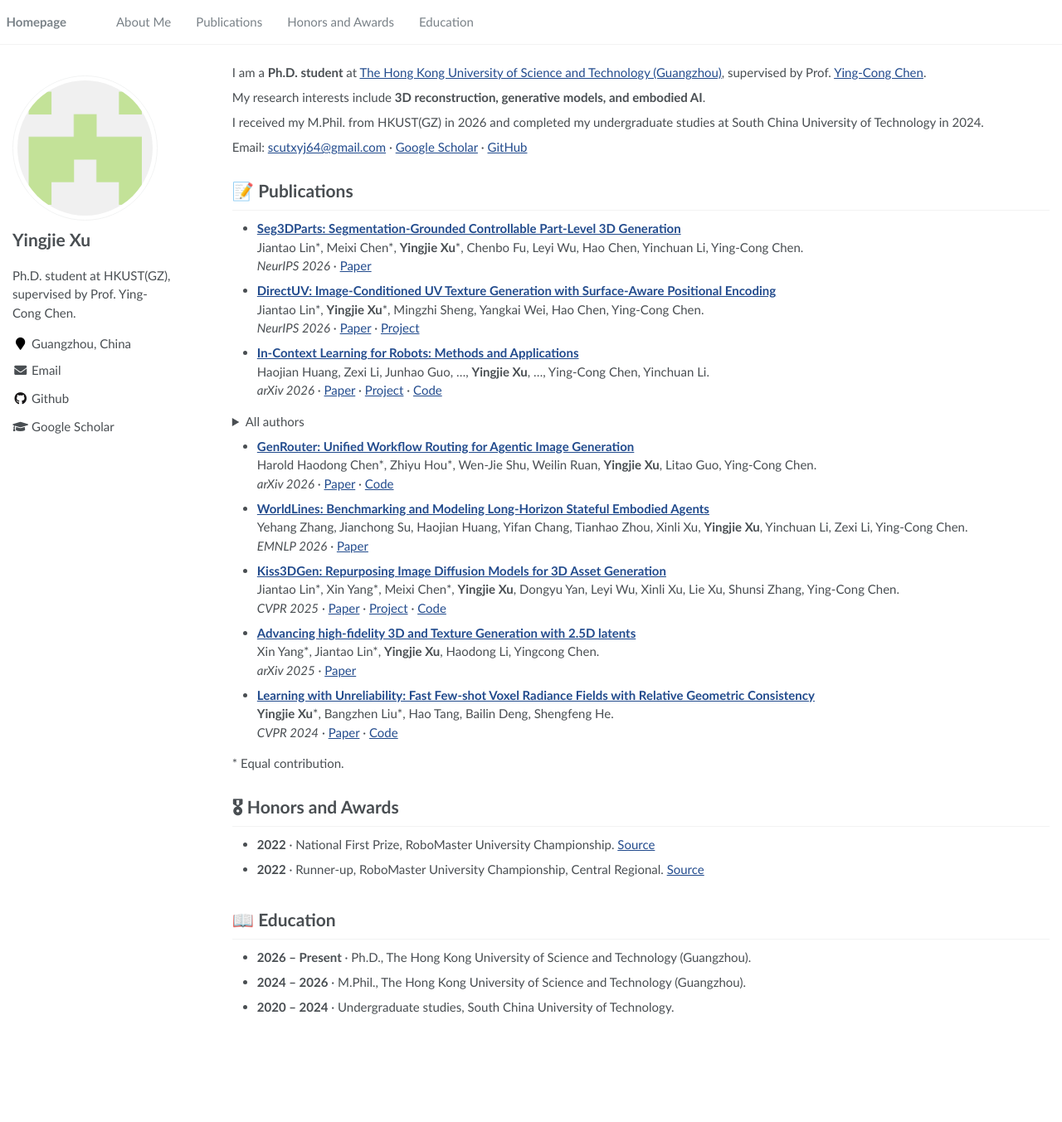
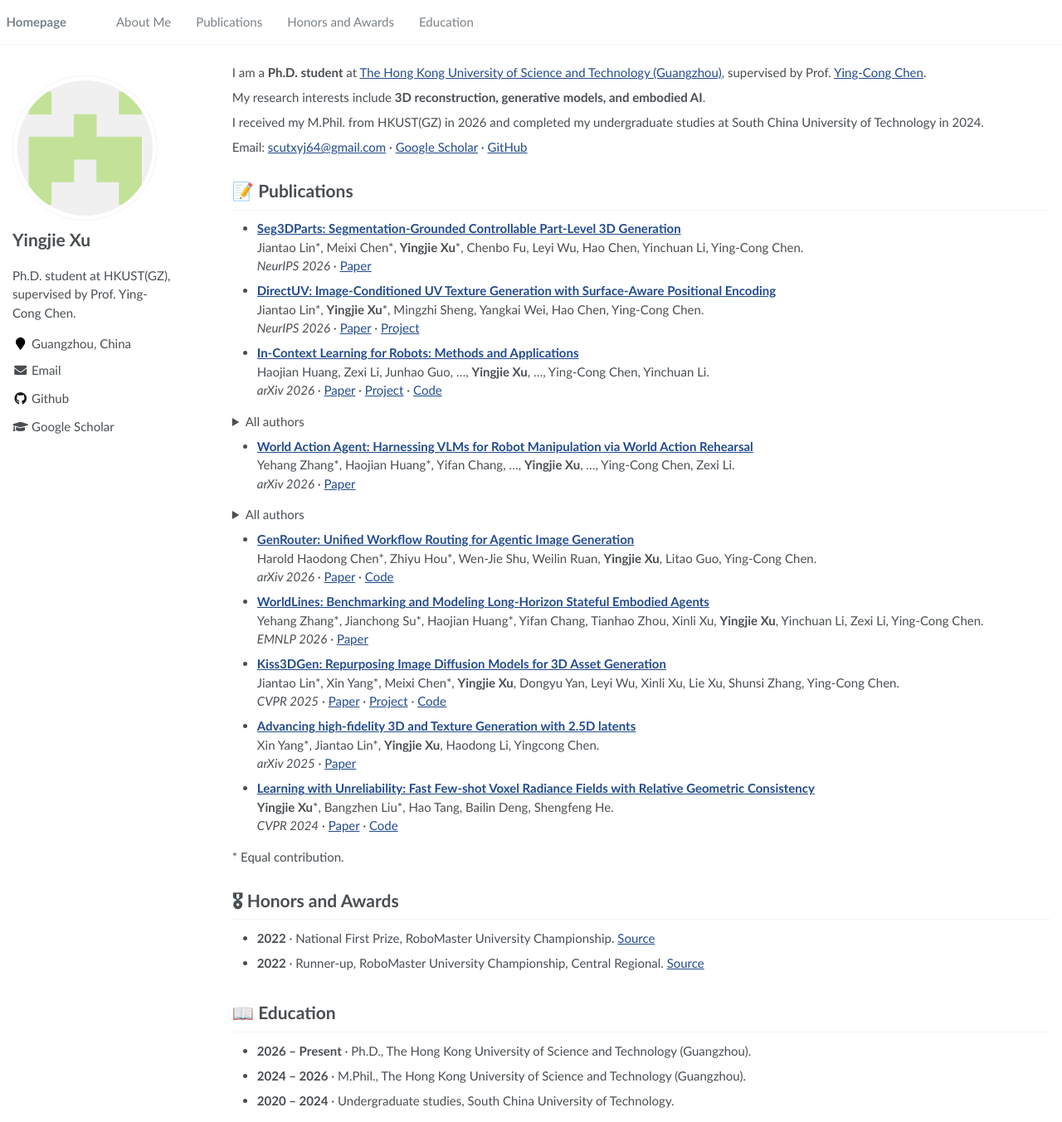
Before and after one commit to HKCLynn/hkclynn.github.io, a Jekyll site: the page built from _pages/about.md, in a window 1280 px wide and 1353 px high. Shown: the whole window at 83% size. Built offline with Jekyll 4.4.1, drawn with Linux system fonts in a browser that asks for light colours.

Commit message:
Add World Action Agent to publications

```diff
--- a/_pages/about.md
+++ b/_pages/about.md
@@ -38,12 +38,20 @@ Email: [scutxyj64@gmail.com](mailto:scutxyj64@gmail.com) · [Google Scholar](htt
 <p>Haojian Huang, Zexi Li, Junhao Guo, Yehang Zhang, Wenxuan Peng, Bohan Zhou, Weilin Ruan, Leyi Wu, Chenxu Wang, Jianchong Su, Binghui Xie, Wosong Chen, Yingjie Xu, Tianhao Zhou, Suzeyu Chen, Pukun Zhao, Jiaqi He, Xinyi Li, Runze Li, Peiran Dong, Shaoxiang Dang, Jing Huang, Yingbing Chen, Yifan Chang, Tianyi Zhang, Shiyuan Deng, Haozhi Wang, Yangkai Wei, Wenqian Li, Han Yang, Kaiwen Zhou, Huaping Liu, James Cheng, Rui Shao, Donglin Wang, Yaochu Jin, Jianye Hao, Ying-Cong Chen, Yinchuan Li</p>
 </details>
 
+- **[World Action Agent: Harnessing VLMs for Robot Manipulation via World Action Rehearsal](https://arxiv.org/abs/2609.29964)**<br>
+  Yehang Zhang\*, Haojian Huang\*, Yifan Chang, …, **Yingjie Xu**, …, Ying-Cong Chen, Zexi Li.<br>
+  *arXiv 2026* · [Paper](https://arxiv.org/abs/2609.29964)
+
+<details><summary>All authors</summary>
+<p>Yehang Zhang*, Haojian Huang*, Yifan Chang, Jianchong Su, Bohan Zhou, <strong>Yingjie Xu</strong>, Wosong Chen, Tianhao Zhou, Chenxu Wang, Tianyi Zhang, Yangkai Wei, Wenqian Li, Shiyuan Deng, Yinchuan Li, Ying-Cong Chen, Zexi Li</p>
+</details>
+
 - **[GenRouter: Unified Workflow Routing for Agentic Image Generation](https://arxiv.org/abs/2608.16721)**
   Harold Haodong Chen\*, Zhiyu Hou\*, Wen-Jie Shu, Weilin Ruan, **Yingjie Xu**, Litao Guo, Ying-Cong Chen.
   *arXiv 2026* · [Paper](https://arxiv.org/abs/2608.16721) · [Code](https://github.com/EnVision-Research/GenRouter)
 
 - **[WorldLines: Benchmarking and Modeling Long-Horizon Stateful Embodied Agents](https://arxiv.org/abs/2606.18847)**
-  Yehang Zhang, Jianchong Su, Haojian Huang, Yifan Chang, Tianhao Zhou, Xinli Xu, **Yingjie Xu**, Yinchuan Li, Zexi Li, Ying-Cong Chen.
+  Yehang Zhang\*, Jianchong Su\*, Haojian Huang\*, Yifan Chang, Tianhao Zhou, Xinli Xu, **Yingjie Xu**, Yinchuan Li, Zexi Li, Ying-Cong Chen.<br>
   *EMNLP 2026* · [Paper](https://arxiv.org/abs/2606.18847)
 
 - **[Kiss3DGen: Repurposing Image Diffusion Models for 3D Asset Generation](https://arxiv.org/abs/2503.01370)**
```
Also changed, not shown: _data/profile.json (+26 -3 lines), sources.json (+23 -1 lines).
